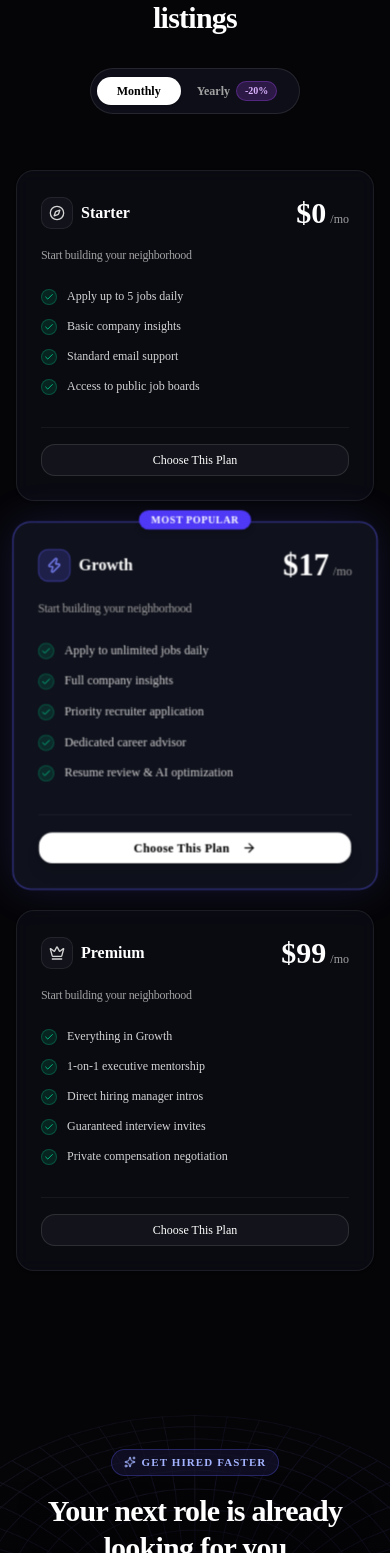
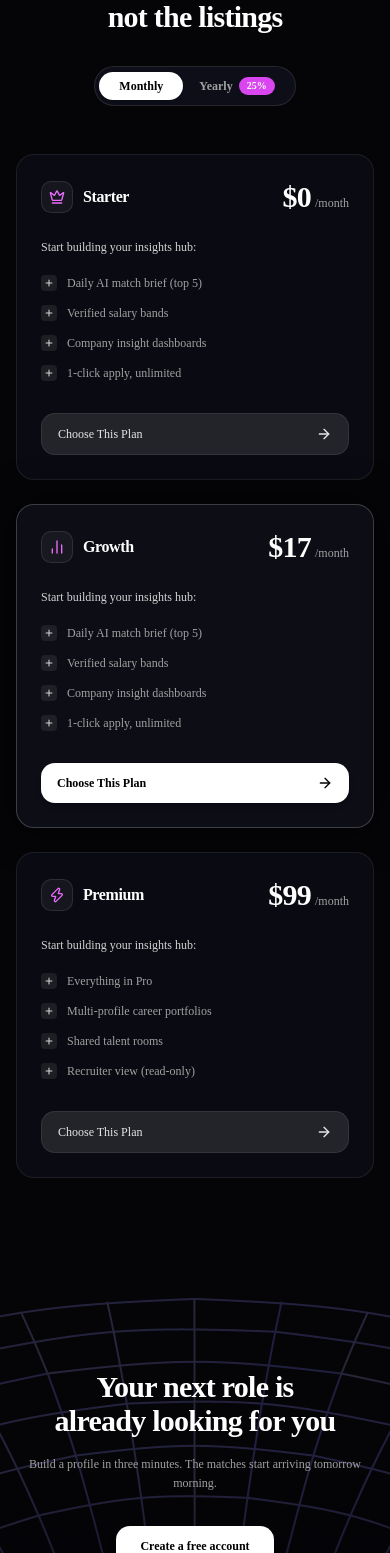
Before and after one commit to midul-dev/hireloop, a Next.js app: page / in a window 390 px wide. Shown: the part 4219-5772 px from the top of the page. Built offline with nearby package versions, Linux system fonts and the light colour scheme.

Commit message:
complete home page

```diff
--- a/src/components/sections/cta-section.tsx
+++ b/src/components/sections/cta-section.tsx
@@ -1,63 +1,45 @@
 import React from "react"
 import Link from "next/link"
-import Image from "next/image"
-import { buttonVariants } from "@/components/ui/button"
-import { ArrowRight, Sparkles } from "lucide-react"
-import { cn } from "@/lib/utils"
 import ctaBgImg from "@/assets/cta-bg.png"
 
 export function CTASection() {
   return (
-    <section className="relative w-full pt-16 pb-28 overflow-hidden bg-[#050508]">
-      {/* Background celestial globe horizon */}
-      <div className="relative w-full max-w-5xl mx-auto flex flex-col items-center">
-        {/* CTA Background Artwork */}
-        <div className="relative w-full h-[360px] sm:h-[440px] md:h-[500px] overflow-hidden rounded-3xl">
-          <Image
-            src={ctaBgImg}
-            alt="HireLoop Career Horizon"
-            fill
-            className="object-cover object-center pointer-events-none select-none opacity-90"
-          />
-          {/* Subtle blending fades */}
-          <div className="absolute inset-0 bg-gradient-to-t from-[#050508] via-transparent to-[#050508]/60 pointer-events-none" />
-        </div>
-
-        {/* Floating Content over the Globe Horizon */}
-        <div className="absolute inset-0 flex flex-col items-center justify-center text-center px-4 z-10">
-          <div className="inline-flex items-center gap-1.5 px-3 py-1 rounded-full border border-indigo-500/30 bg-indigo-500/10 text-[11px] font-semibold text-indigo-300 uppercase tracking-widest mb-4 backdrop-blur-md">
-            <Sparkles className="size-3" /> Get Hired Faster
-          </div>
-
-          <h2 className="text-3xl sm:text-4xl md:text-5xl font-extrabold tracking-tight text-white mb-4 max-w-2xl leading-tight drop-shadow-[0_4px_16px_rgba(0,0,0,0.8)]">
-            Your next role is already looking for you
+    <section
+      style={{
+        backgroundImage: `url(${ctaBgImg.src})`,
+        backgroundPosition: "center 40px",
+        backgroundRepeat: "no-repeat",
+        backgroundSize: "1440px auto",
+      }}
+      className="relative w-full pt-28 sm:pt-36 md:pt-44 pb-28 sm:pb-36 overflow-hidden bg-[#050508] flex flex-col items-center justify-center text-center"
+    >
+      <div className="relative z-10 w-full max-w-4xl mx-auto px-4 sm:px-6 flex flex-col items-center text-center">
+        {/* Main Heading */}
+        <h2 className="text-3xl sm:text-4xl md:text-5xl lg:text-[52px] font-extrabold tracking-tight text-white mb-4 sm:mb-5 max-w-3xl leading-[1.15]">
+          Your next role is
+          <br />
+          already looking for you
         </h2>
 
-          <p className="text-neutral-300 text-sm sm:text-base max-w-xl mb-8 leading-relaxed drop-shadow-[0_2px_8px_rgba(0,0,0,0.8)]">
-            Build a profile in 10 minutes. Top companies start coming to you this week.
+        {/* Subtitle */}
+        <p className="text-neutral-400 text-xs sm:text-sm md:text-base max-w-xl mx-auto mb-8 sm:mb-10 leading-relaxed font-normal">
+          Build a profile in three minutes. The matches start arriving tomorrow morning.
         </p>
 
-          <div className="flex flex-col sm:flex-row items-center gap-4">
+        {/* Action Buttons */}
+        <div className="flex flex-col sm:flex-row items-center justify-center gap-3.5 sm:gap-4">
           <Link
             href="#create-account"
-              className={cn(
-                buttonVariants({ variant: "default" }),
-                "rounded-full bg-white text-black hover:bg-neutral-200 font-semibold px-7 py-3 text-sm shadow-[0_0_24px_rgba(255,255,255,0.25)] transition-all duration-300 hover:scale-105 active:scale-95"
-              )}
+            className="rounded-xl bg-white hover:bg-neutral-100 text-black font-semibold px-6 sm:px-7 py-3 text-xs sm:text-sm shadow-lg transition-transform hover:scale-105 active:scale-95"
           >
-              Create a Free Account
-              <ArrowRight className="ml-1.5 size-4" />
+            Create a free account
           </Link>
           <Link
-              href="#jobs"
-              className={cn(
-                buttonVariants({ variant: "outline" }),
-                "rounded-full border-white/20 bg-neutral-900/80 hover:bg-neutral-800 text-white font-medium px-7 py-3 text-sm backdrop-blur-md transition-all duration-300 hover:scale-105 active:scale-95"
-              )}
+            href="#pricing"
+            className="rounded-xl border border-white/10 bg-[#14151f]/80 hover:bg-[#1a1c29] text-white font-medium px-6 sm:px-7 py-3 text-xs sm:text-sm backdrop-blur-md transition-all hover:scale-105 active:scale-95"
           >
-              View Job Listing
+            View pricing
           </Link>
-          </div>
         </div>
       </div>
     </section>
--- a/src/components/sections/hero-section.tsx
+++ b/src/components/sections/hero-section.tsx
@@ -43,7 +43,7 @@ export function HeroSection({ onSearch }: HeroSectionProps) {
         backgroundRepeat: "no-repeat",
         backgroundSize: "cover",
       }}
-      className="relative w-full pt-28 sm:pt-36 md:pt-40 pb-12 sm:pb-16 md:pb-20 bg-[#050508] flex flex-col items-center overflow-hidden"
+      className="relative w-full pt-28 sm:pt-56 md:pt-60 pb-12 sm:pb-16 md:pb-20 bg-[#050508] flex flex-col items-center overflow-hidden"
     >
       <div className="relative z-10 w-full max-w-7xl mx-auto px-4 sm:px-6 lg:px-8 flex flex-col items-center text-center">
         {/* Top Badge: 💼 50,000+ NEW JOBS THIS MONTH with horizontal line accents */}
@@ -113,7 +113,7 @@ export function HeroSection({ onSearch }: HeroSectionProps) {
         </form>
 
         {/* Trending Position Tags */}
-        <div className="flex flex-wrap items-center justify-center gap-2 sm:gap-2.5 text-xs mb-16 sm:mb-20 md:mb-24">
+        <div className="flex flex-wrap items-center justify-center gap-2 sm:gap-2.5 text-xs mb-16 sm:mb-40 md:mb-44">
           <span className="text-neutral-400 font-normal mr-1">Trending Position</span>
           {trendingTags.map((tag) => (
             <button
--- a/src/components/sections/pricing-section.tsx
+++ b/src/components/sections/pricing-section.tsx
@@ -1,10 +1,7 @@
 "use client"
 
 import React, { useState } from "react"
-import { Check, Compass, Zap, Crown, ArrowRight } from "lucide-react"
-import { SectionKicker } from "@/components/shared/section-kicker"
-import { Card, CardHeader, CardTitle, CardContent, CardFooter } from "@/components/ui/card"
-import { Button } from "@/components/ui/button"
+import { Crown, BarChart2, Zap, Plus, ArrowRight } from "lucide-react"
 
 export function PricingSection() {
   const [billingCycle, setBillingCycle] = useState<"monthly" | "yearly">("monthly")
@@ -12,47 +9,45 @@ export function PricingSection() {
   const plans = [
     {
       name: "Starter",
-      icon: Compass,
+      icon: Crown,
       monthlyPrice: 0,
       yearlyPrice: 0,
-      subtitle: "Start building your neighborhood",
+      subtitle: "Start building your insights hub:",
       features: [
-        "Apply up to 5 jobs daily",
-        "Basic company insights",
-        "Standard email support",
-        "Access to public job boards",
+        "Daily AI match brief (top 5)",
+        "Verified salary bands",
+        "Company insight dashboards",
+        "1-click apply, unlimited",
       ],
       ctaText: "Choose This Plan",
       highlighted: false,
     },
     {
       name: "Growth",
-      icon: Zap,
+      icon: BarChart2,
       monthlyPrice: 17,
-      yearlyPrice: 14,
-      subtitle: "Start building your neighborhood",
+      yearlyPrice: 13,
+      subtitle: "Start building your insights hub:",
       features: [
-        "Apply to unlimited jobs daily",
-        "Full company insights",
-        "Priority recruiter application",
-        "Dedicated career advisor",
-        "Resume review & AI optimization",
+        "Daily AI match brief (top 5)",
+        "Verified salary bands",
+        "Company insight dashboards",
+        "1-click apply, unlimited",
       ],
       ctaText: "Choose This Plan",
       highlighted: true,
     },
     {
       name: "Premium",
-      icon: Crown,
+      icon: Zap,
       monthlyPrice: 99,
-      yearlyPrice: 79,
-      subtitle: "Start building your neighborhood",
+      yearlyPrice: 74,
+      subtitle: "Start building your insights hub:",
       features: [
-        "Everything in Growth",
-        "1-on-1 executive mentorship",
-        "Direct hiring manager intros",
-        "Guaranteed interview invites",
-        "Private compensation negotiation",
+        "Everything in Pro",
+        "Multi-profile career portfolios",
+        "Shared talent rooms",
+        "Recruiter view (read-only)",
       ],
       ctaText: "Choose This Plan",
       highlighted: false,
@@ -60,21 +55,29 @@ export function PricingSection() {
   ]
 
   return (
-    <section id="pricing" className="relative w-full py-20 sm:py-28 overflow-hidden">
+    <section id="pricing" className="relative w-full py-20 sm:py-28 overflow-hidden bg-[#050508]">
       {/* Background ambient lighting */}
       <div className="absolute top-1/2 left-1/2 -translate-x-1/2 -translate-y-1/2 w-[850px] h-[550px] bg-indigo-950/20 rounded-full filter blur-[150px] pointer-events-none -z-10" />
 
       <div className="max-w-7xl mx-auto px-4 sm:px-6 lg:px-8 flex flex-col items-center">
         {/* Section Kicker */}
-        <SectionKicker>PRICING</SectionKicker>
+        <div className="inline-flex items-center justify-center gap-2 mb-4 select-none">
+          <span className="w-1.5 h-1.5 rounded-xs bg-[#5c54f5]" />
+          <span className="text-[11px] sm:text-xs font-semibold tracking-[0.2em] uppercase text-neutral-400">
+            PRICING
+          </span>
+          <span className="w-1.5 h-1.5 rounded-xs bg-[#5c54f5]" />
+        </div>
 
         {/* Section Heading */}
-        <h2 className="text-3xl sm:text-4xl md:text-5xl font-extrabold tracking-tight text-white text-center mb-8 max-w-2xl leading-tight">
-          Pay for the leverage, not the listings
+        <h2 className="text-3xl sm:text-4xl md:text-5xl font-extrabold tracking-tight text-white text-center mb-8 sm:mb-10 leading-[1.15]">
+          Pay for the leverage,
+          <br />
+          not the listings
         </h2>
 
         {/* Billing Cycle Pill Switch */}
-        <div className="inline-flex items-center p-1.5 rounded-full border border-white/10 bg-[#0d0e17] backdrop-blur-md mb-14">
+        <div className="inline-flex items-center p-1 rounded-full border border-white/10 bg-[#0d0e17] backdrop-blur-md mb-12 sm:mb-14">
           <button
             type="button"
             onClick={() => setBillingCycle("monthly")}
@@ -96,98 +99,82 @@ export function PricingSection() {
             }`}
           >
             <span>Yearly</span>
-            <span className="px-2 py-0.5 rounded-full bg-purple-500/20 text-purple-300 text-[10px] font-bold border border-purple-500/30">
-              -20%
+            <span className="px-2 py-0.5 rounded-full bg-[#d946ef] text-white text-[10px] font-bold">
+              25%
             </span>
           </button>
         </div>
 
         {/* Pricing Cards Grid (3 cards) */}
-        <div className="w-full max-w-5xl grid grid-cols-1 md:grid-cols-3 gap-6 items-stretch">
+        <div className="w-full max-w-5xl lg:max-w-6xl grid grid-cols-1 md:grid-cols-3 gap-6 items-stretch">
           {plans.map((plan) => {
             const Icon = plan.icon
             const price = billingCycle === "monthly" ? plan.monthlyPrice : plan.yearlyPrice
 
             return (
-              <Card
+              <div
                 key={plan.name}
-                className={`relative rounded-2xl flex flex-col justify-between p-6 sm:p-8 transition-all duration-300 ${
+                className={`rounded-2xl border p-6 sm:p-7 flex flex-col justify-between transition-all duration-300 ${
                   plan.highlighted
-                    ? "border-indigo-500/60 bg-[#0f111c] shadow-[0_0_40px_rgba(99,102,241,0.18)] scale-[1.02] md:-translate-y-2"
-                    : "border-white/[0.08] bg-[#0c0d14]/80 hover:border-white/20 hover:bg-[#10121d]"
+                    ? "border-white/20 bg-[#0d0e17]/95 shadow-[0_0_40px_rgba(0,0,0,0.8)]"
+                    : "border-white/[0.08] bg-[#0c0d14]/90"
                 }`}
               >
-                {/* Popular Glow Indicator on Highlighted Card */}
-                {plan.highlighted && (
-                  <div className="absolute -top-3 left-1/2 -translate-x-1/2 px-3 py-0.5 rounded-full bg-indigo-600 text-white text-[10px] font-bold tracking-wider uppercase shadow-md">
-                    Most Popular
-                  </div>
-                )}
-
                 <div>
-                  <CardHeader className="p-0 mb-6">
-                    <div className="flex items-center justify-between mb-4">
-                      <div className="flex items-center gap-2">
-                        <div
-                          className={`size-8 rounded-lg flex items-center justify-center border ${
-                            plan.highlighted
-                              ? "bg-indigo-500/20 border-indigo-500/40 text-indigo-400"
-                              : "bg-white/[0.04] border-white/[0.08] text-neutral-300"
-                          }`}
-                        >
+                  {/* Top Row: [Icon] PlanName ... $Price /month */}
+                  <div className="flex items-center justify-between mb-6 sm:mb-7">
+                    <div className="flex items-center gap-2.5">
+                      <div className="size-8 rounded-lg bg-white/[0.05] border border-white/10 flex items-center justify-center text-fuchsia-400">
                         <Icon className="size-4" />
                       </div>
-                        <span className="font-bold text-white text-base">
+                      <span className="font-bold text-white text-base sm:text-lg tracking-tight">
                         {plan.name}
                       </span>
                     </div>
                     <div className="flex items-baseline gap-1">
-                        <span className="text-3xl sm:text-4xl font-extrabold text-white">
+                      <span className="text-3xl sm:text-4xl font-extrabold text-white tracking-tight">
                         ${price}
                       </span>
-                        <span className="text-xs text-neutral-400">/mo</span>
+                      <span className="text-xs text-neutral-400 font-normal">
+                        /month
+                      </span>
                     </div>
                   </div>
-                    <CardTitle className="text-xs font-normal text-neutral-400">
+
+                  {/* Subtitle */}
+                  <p className="text-xs sm:text-sm font-normal text-neutral-300 mb-5">
                     {plan.subtitle}
-                    </CardTitle>
-                  </CardHeader>
+                  </p>
 
-                  <CardContent className="p-0 mb-8">
-                    <ul className="space-y-3">
+                  {/* Features List with '+' icon */}
+                  <ul className="space-y-3.5 mb-8">
                     {plan.features.map((feature, idx) => (
                       <li
                         key={idx}
-                          className="flex items-start gap-2.5 text-xs text-neutral-300 leading-normal"
+                        className="flex items-center gap-2.5 text-xs sm:text-sm text-neutral-400 font-normal"
                       >
-                          <div className="size-4 rounded-full bg-emerald-500/15 border border-emerald-500/30 flex items-center justify-center shrink-0 mt-0.5">
-                            <Check className="size-2.5 text-emerald-400" />
+                        <div className="size-4 rounded bg-white/[0.08] flex items-center justify-center shrink-0 text-neutral-300">
+                          <Plus className="size-2.5" strokeWidth={2.5} />
                         </div>
                         <span>{feature}</span>
                       </li>
                     ))}
                   </ul>
-                  </CardContent>
                 </div>
 
-                <CardFooter className="p-0 pt-4 border-t border-white/[0.06]">
-                  {plan.highlighted ? (
-                    <Button
-                      className="w-full rounded-xl bg-white text-black hover:bg-neutral-200 font-semibold py-2.5 text-xs sm:text-sm tracking-wide shadow-lg transition-transform hover:scale-[1.02] active:scale-[0.98]"
+                {/* Bottom CTA Button */}
+                <button
+                  type="button"
+                  className={`w-full px-4 sm:px-5 py-3 rounded-xl text-xs sm:text-sm font-medium flex items-center justify-between transition-all duration-200 cursor-pointer ${
+                    plan.highlighted
+                      ? "bg-white hover:bg-neutral-200 text-black font-semibold shadow-md active:scale-[0.99]"
+                      : "bg-[#232429] hover:bg-[#2d2f38] text-neutral-200 border border-white/[0.08] active:scale-[0.99]"
+                  }`}
                 >
-                      {plan.ctaText}
-                      <ArrowRight className="ml-1.5 size-3.5" />
-                    </Button>
-                  ) : (
-                    <Button
-                      variant="outline"
-                      className="w-full rounded-xl border-white/10 bg-white/[0.03] hover:bg-white/[0.08] hover:border-white/20 text-white font-medium py-2.5 text-xs sm:text-sm transition-colors"
-                    >
-                      {plan.ctaText}
-                    </Button>
-                  )}
-                </CardFooter>
-              </Card>
+                  <span>{plan.ctaText}</span>
+                  <ArrowRight className="size-4" />
+                </button>
+              </div>
             )
           })}
         </div>
```
Also changed, not shown: src/components/layout/footer.tsx (+50 -65 lines), public/images/cta-bg.png (added). Lines whose indentation alone changed are shown as unchanged.
